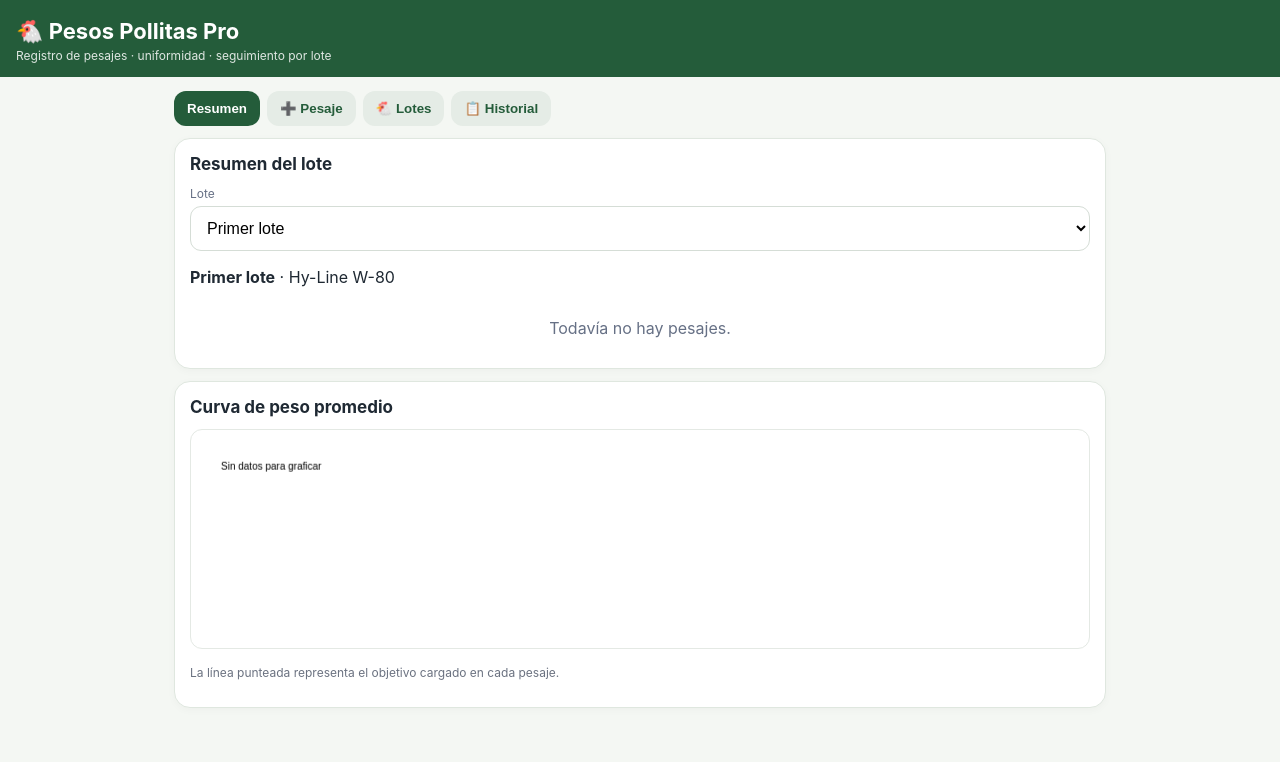
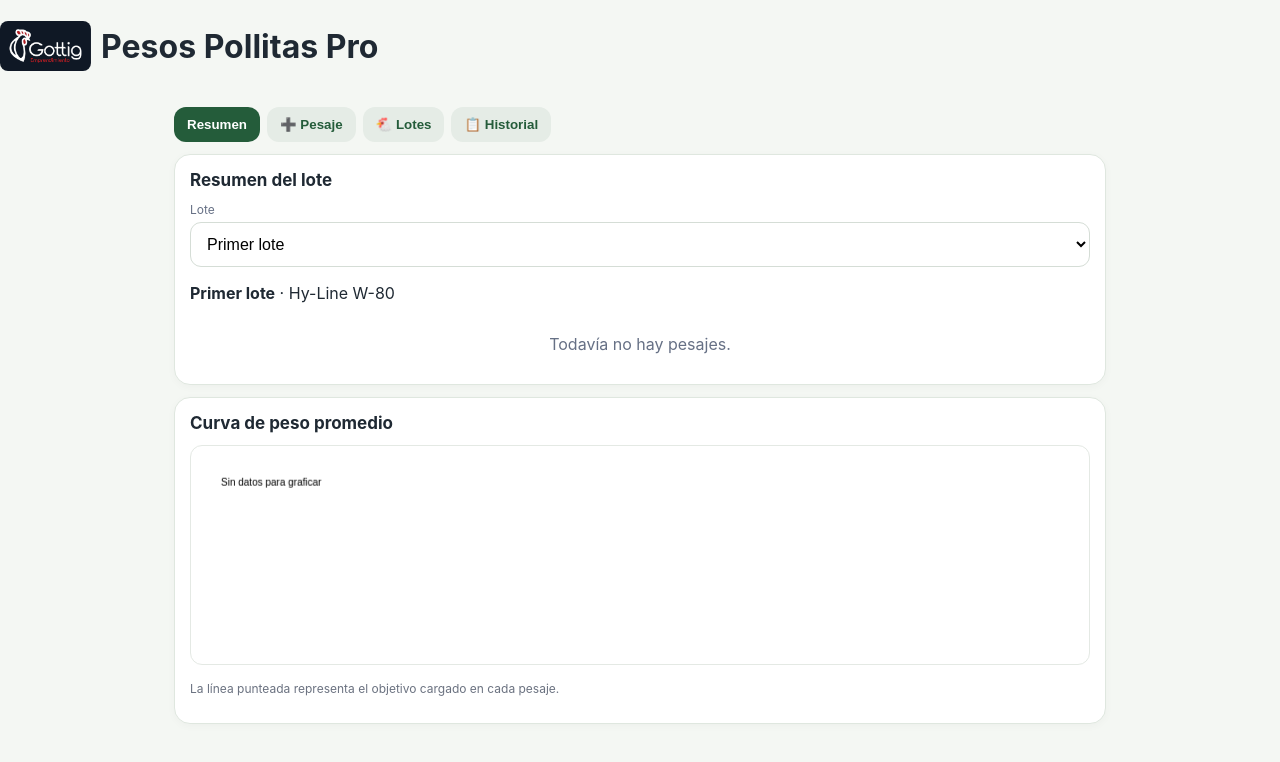
Before and after one commit to matimorales94-wq/pesos-pollitas, a plain HTML site: page index.html in a window 1280 px wide. Drawn offline with Linux system fonts and the light colour scheme.

Commit message:
Update index.html

```diff
--- a/index.html
+++ b/index.html
@@ -24,7 +24,13 @@ canvas{width:100%;height:220px;border:1px solid #e4e9e4;border-radius:12px;backg
 </style>
 </head>
 <body>
-<header><h1>🐔 Pesos Pollitas Pro</h1><p>Registro de pesajes · uniformidad · seguimiento por lote</p></header>
+<h1 style="display:flex;align-items:center;gap:10px;">
+
+  <img src="Gottig-Emprendimiento-Logo.png" style="height:50px;border-radius:8px;">
+
+  Pesos Pollitas Pro
+
+</h1>
 <main>
 <div class="tabs">
 <button class="on" onclick="tab('inicio',this)">Resumen</button>
```
